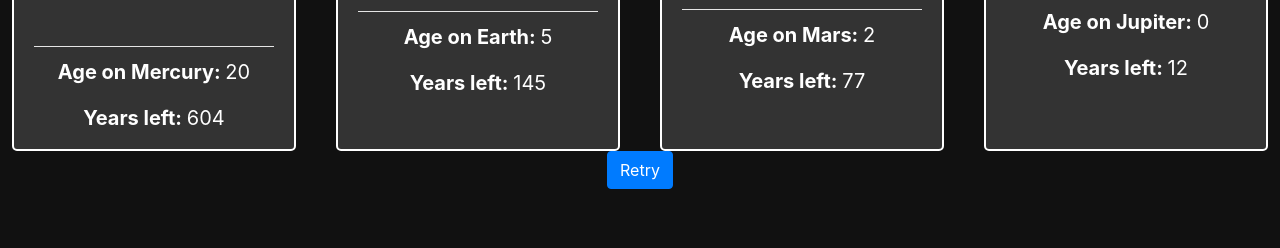
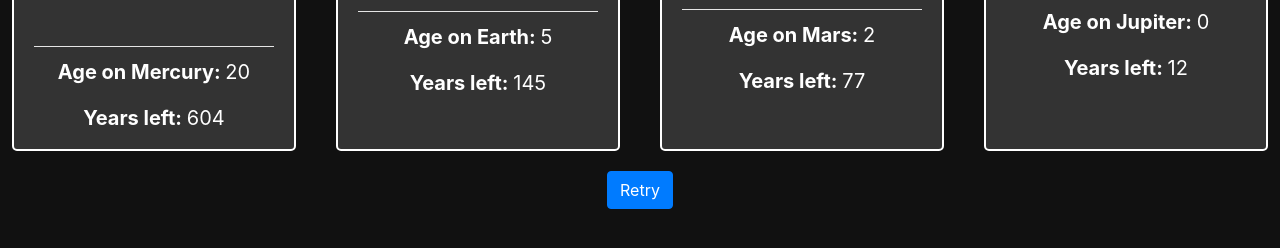
Before and after one commit to jamisoncozart/Galactic-Age-Calculator, a website built with webpack: page src/index.html in a window 1280 px wide. Both pictures are taken after typing "5" into the empty fields and a click on the button "Submit". Shown: the part 312-560 px from the top of the page. Built offline with nearby package versions, Linux system fonts and the light colour scheme.

Commit message:
Add reset button margin

```diff
--- a/src/styles.css
+++ b/src/styles.css
@@ -66,3 +66,7 @@ input {
   margin: 10px 20px;
   background-color: white;
 }
+
+#reset {
+  margin: 20px;
+}
```
